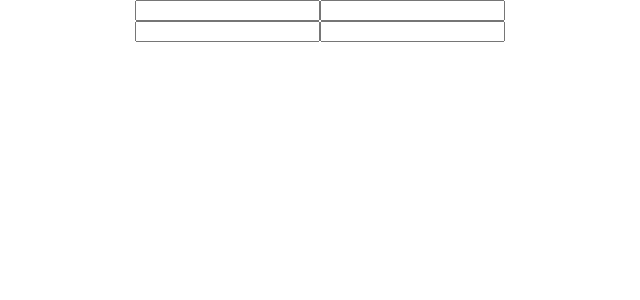
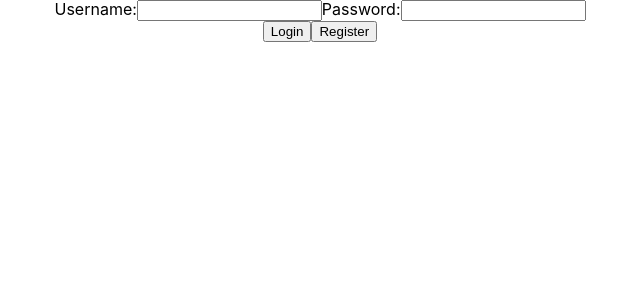
Before and after one commit to klesueur/helo, a React (Create React App) app: page /#/ in a window 1280 px wide. Shown: the top 300 px of the page, without its empty margins (320-960 px from the left). Built offline with nearby package versions, Linux system fonts and the light colour scheme.

Commit message:
running on npm 3000

```diff
--- a/src/Components/Auth/Auth.js
+++ b/src/Components/Auth/Auth.js
@@ -1,4 +1,5 @@
 import React, {Component} from 'react'
+import axios from 'axios'
 
 export default class Auth extends Component {
     constructor() {
@@ -9,13 +10,41 @@ export default class Auth extends Component {
         }
     }
 
+    handleInput = (e) => {
+        this.setState({
+            [e.target.name]: e.target.value,
+        })
+    }
+
+    handleLogin = () => {
+        const {username, password} = this.state
+        axios.post()
+    }
+
     render() {
 
         return (
             <div>
 
-                <input />
-                <input />
+                <div>
+                  Username:
+                  <input
+                  name='username'
+                  onChange={(e) => {
+                    this.handleInput(e)
+                  }} />
+                  Password:
+                  <input
+                  type='password'
+                  name='password'
+                  onChange={(e) => {
+                      this.handleInput(e)
+                  }} />
+                </div>
+                <div>
+                    <button> Login </button>
+                    <button> Register </button>
+                </div>
 
             </div>
         )
--- a/src/routes.js
+++ b/src/routes.js
@@ -9,7 +9,7 @@ import Post from './Components/Post/Post'
 export default(
 
     <Switch>
-        <Route exact path='/' component={Auth} />
+        {/* <Route exact path='/' component={Auth} /> */}
         <Route path='/dashboard' component={Dashboard} />
         <Route path='/post/:postid' component={Post} />
         <Route path='/new' component={Form} />
```
Also changed, not shown: 1 other file (tests, documents, lock files or other folders).
